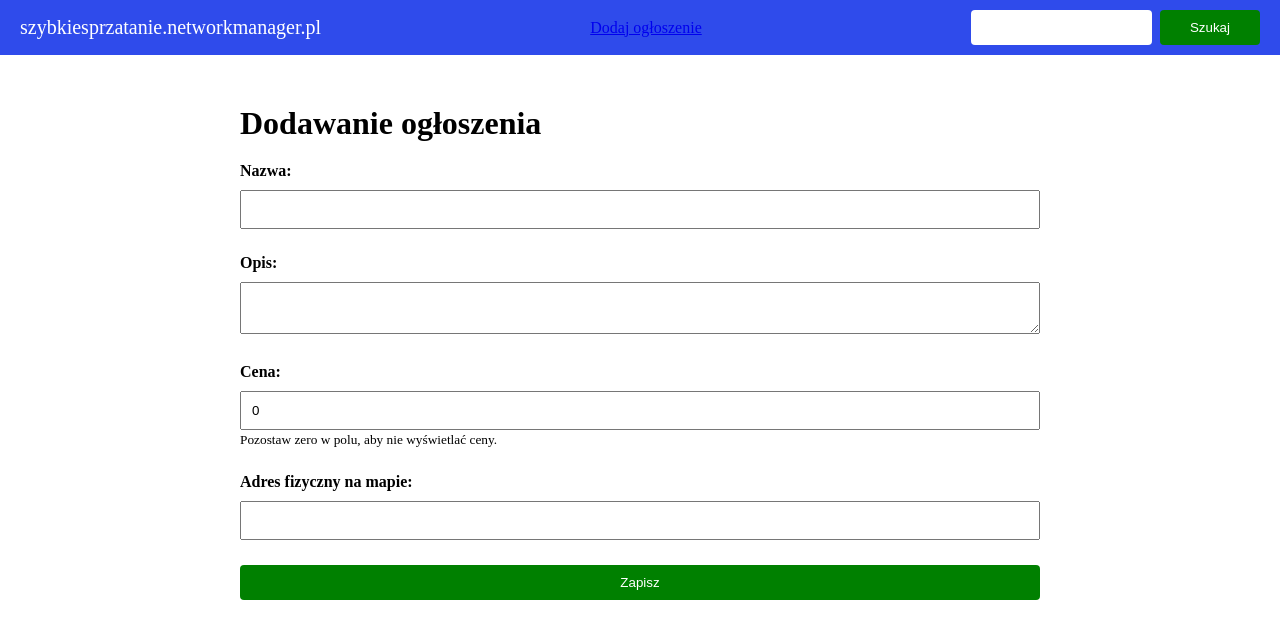
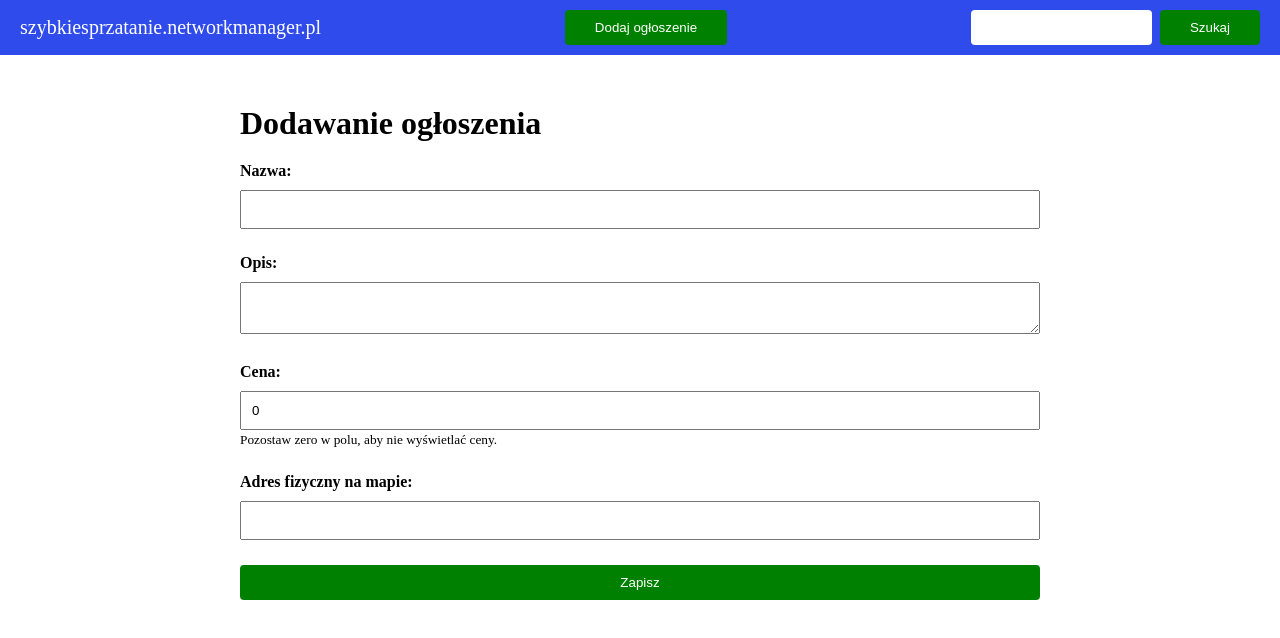
Before and after one commit to kacperstokwisz/FastCleaningFront, a React (Create React App) app: page /add in a window 1280 px wide. Shown: the top 638 px of the page. Built offline with nearby package versions, Linux system fonts and the light colour scheme; no server answers.

Commit message:
Fix button styles

```diff
--- a/src/components/common/Button/Button.tsx
+++ b/src/components/common/Button/Button.tsx
@@ -9,8 +9,8 @@ interface Props {
 
 const Button = (props: Props) =>
   props.to ? (
-    <Link className="btn" to={props.to}>
-      {props.text}
+    <Link to={props.to}>
+      <button>{props.text}</button>
     </Link>
   ) : (
     <button>{props.text}</button>
```
